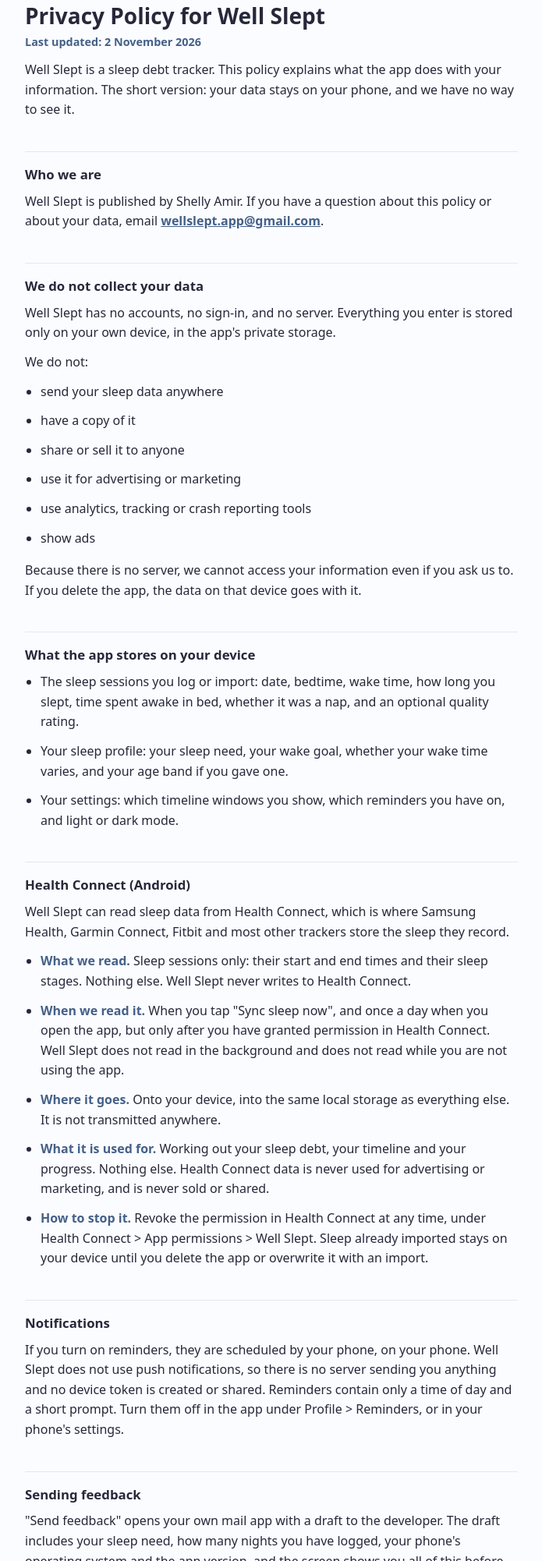
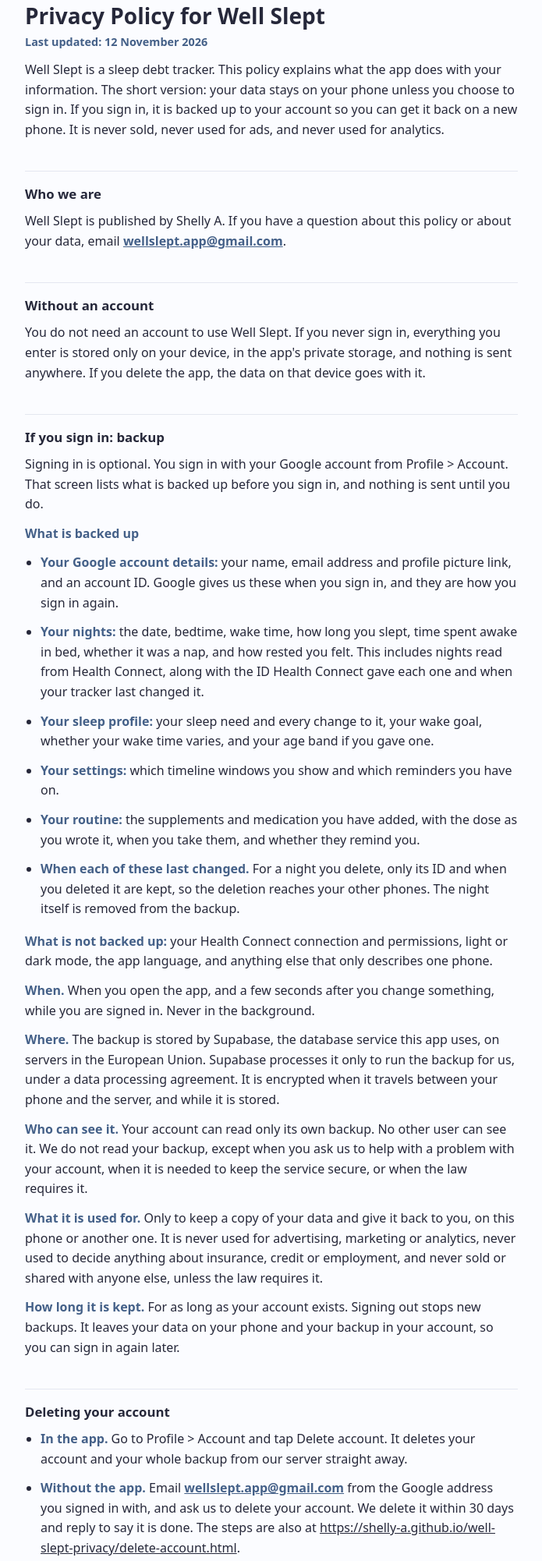
Before and after one commit to shelly-a/well-slept-privacy, a plain HTML site: page index.html in a window 1280 px wide. Shown: the part 45-2047 px from the top of the page at 78% size, without its empty margins (292-987 px from the left). Drawn offline with Linux system fonts and the light colour scheme.

Commit message:
Publish the accounts version of the policy, and the deletion page
The app now has optional Google sign-in with a backup stored by
Supabase, on in every build. The policy published on 2 November said
nothing leaves the phone, which is no longer true for anyone who signs
in, so it has to change before the next Play upload. This is the
version from the app repo's docs/privacy-policy.html, dated 12 November.

delete-account.html is new. Google Play requires a web page where
people can ask for their account to be deleted, for any app that lets
them create one. Its address goes in the Data safety form.

Co-Authored-By: Claude Opus 5.5 <noreply@anthropic.com>

```diff
--- a/index.html
+++ b/index.html
@@ -29,56 +29,65 @@
 <body>
 <main>
   <h1>Privacy Policy for Well Slept</h1>
-  <p><strong>Last updated: 2 November 2026</strong></p>
-  <p>Well Slept is a sleep debt tracker. This policy explains what the app does with your information. The short version: your data stays on your phone, and we have no way to see it.</p>
+  <p><strong>Last updated: 12 November 2026</strong></p>
+  <p>Well Slept is a sleep debt tracker. This policy explains what the app does with your information. The short version: your data stays on your phone unless you choose to sign in. If you sign in, it is backed up to your account so you can get it back on a new phone. It is never sold, never used for ads, and never used for analytics.</p>
   <h2>Who we are</h2>
-  <p>Well Slept is published by Shelly Amir. If you have a question about this policy or about your data, email <strong><a href="mailto:wellslept.app@gmail.com">wellslept.app@gmail.com</a></strong>.</p>
-  <h2>We do not collect your data</h2>
-  <p>Well Slept has no accounts, no sign-in, and no server. Everything you enter is stored only on your own device, in the app&#x27;s private storage.</p>
-  <p>We do not:</p>
+  <p>Well Slept is published by Shelly A. If you have a question about this policy or about your data, email <strong><a href="mailto:wellslept.app@gmail.com">wellslept.app@gmail.com</a></strong>.</p>
+  <h2>Without an account</h2>
+  <p>You do not need an account to use Well Slept. If you never sign in, everything you enter is stored only on your device, in the app&#x27;s private storage, and nothing is sent anywhere. If you delete the app, the data on that device goes with it.</p>
+  <h2>If you sign in: backup</h2>
+  <p>Signing in is optional. You sign in with your Google account from Profile &gt; Account. That screen lists what is backed up before you sign in, and nothing is sent until you do.</p>
+  <p><strong>What is backed up</strong></p>
   <ul>
-  <li>send your sleep data anywhere</li>
-  <li>have a copy of it</li>
-  <li>share or sell it to anyone</li>
-  <li>use it for advertising or marketing</li>
-  <li>use analytics, tracking or crash reporting tools</li>
-  <li>show ads</li>
+  <li><strong>Your Google account details:</strong> your name, email address and profile picture link, and an account ID. Google gives us these when you sign in, and they are how you sign in again.</li>
+  <li><strong>Your nights:</strong> the date, bedtime, wake time, how long you slept, time spent awake in bed, whether it was a nap, and how rested you felt. This includes nights read from Health Connect, along with the ID Health Connect gave each one and when your tracker last changed it.</li>
+  <li><strong>Your sleep profile:</strong> your sleep need and every change to it, your wake goal, whether your wake time varies, and your age band if you gave one.</li>
+  <li><strong>Your settings:</strong> which timeline windows you show and which reminders you have on.</li>
+  <li><strong>Your routine:</strong> the supplements and medication you have added, with the dose as you wrote it, when you take them, and whether they remind you.</li>
+  <li><strong>When each of these last changed.</strong> For a night you delete, only its ID and when you deleted it are kept, so the deletion reaches your other phones. The night itself is removed from the backup.</li>
   </ul>
-  <p>Because there is no server, we cannot access your information even if you ask us to. If you delete the app, the data on that device goes with it.</p>
-  <h2>What the app stores on your device</h2>
+  <p><strong>What is not backed up:</strong> your Health Connect connection and permissions, light or dark mode, the app language, and anything else that only describes one phone.</p>
+  <p><strong>When.</strong> When you open the app, and a few seconds after you change something, while you are signed in. Never in the background.</p>
+  <p><strong>Where.</strong> The backup is stored by Supabase, the database service this app uses, on servers in the European Union. Supabase processes it only to run the backup for us, under a data processing agreement. It is encrypted when it travels between your phone and the server, and while it is stored.</p>
+  <p><strong>Who can see it.</strong> Your account can read only its own backup. No other user can see it. We do not read your backup, except when you ask us to help with a problem with your account, when it is needed to keep the service secure, or when the law requires it.</p>
+  <p><strong>What it is used for.</strong> Only to keep a copy of your data and give it back to you, on this phone or another one. It is never used for advertising, marketing or analytics, never used to decide anything about insurance, credit or employment, and never sold or shared with anyone else, unless the law requires it.</p>
+  <p><strong>How long it is kept.</strong> For as long as your account exists. Signing out stops new backups. It leaves your data on your phone and your backup in your account, so you can sign in again later.</p>
+  <h2>Deleting your account</h2>
   <ul>
-  <li>The sleep sessions you log or import: date, bedtime, wake time, how long you slept, time spent awake in bed, whether it was a nap, and an optional quality rating.</li>
-  <li>Your sleep profile: your sleep need, your wake goal, whether your wake time varies, and your age band if you gave one.</li>
-  <li>Your settings: which timeline windows you show, which reminders you have on, and light or dark mode.</li>
+  <li><strong>In the app.</strong> Go to Profile &gt; Account and tap Delete account. It deletes your account and your whole backup from our server straight away.</li>
+  <li><strong>Without the app.</strong> Email <strong><a href="mailto:wellslept.app@gmail.com">wellslept.app@gmail.com</a></strong> from the Google address you signed in with, and ask us to delete your account. We delete it within 30 days and reply to say it is done. The steps are also at <a href="https://shelly-a.github.io/well-slept-privacy/delete-account.html">https://shelly-a.github.io/well-slept-privacy/delete-account.html</a>.</li>
+  <li><strong>What is deleted.</strong> Your Google account details as listed above, and everything in your backup. Nothing of your account is kept on our server afterwards.</li>
+  <li><strong>What stays.</strong> The data on your phone. It stays until you delete it in the app or uninstall the app. Deleting your Well Slept account does not touch your Google account.</li>
   </ul>
   <h2>Health Connect (Android)</h2>
   <p>Well Slept can read sleep data from Health Connect, which is where Samsung Health, Garmin Connect, Fitbit and most other trackers store the sleep they record.</p>
   <ul>
   <li><strong>What we read.</strong> Sleep sessions only: their start and end times and their sleep stages. Nothing else. Well Slept never writes to Health Connect.</li>
   <li><strong>When we read it.</strong> When you tap &quot;Sync sleep now&quot;, and once a day when you open the app, but only after you have granted permission in Health Connect. Well Slept does not read in the background and does not read while you are not using the app.</li>
-  <li><strong>Where it goes.</strong> Onto your device, into the same local storage as everything else. It is not transmitted anywhere.</li>
-  <li><strong>What it is used for.</strong> Working out your sleep debt, your timeline and your progress. Nothing else. Health Connect data is never used for advertising or marketing, and is never sold or shared.</li>
-  <li><strong>How to stop it.</strong> Revoke the permission in Health Connect at any time, under Health Connect &gt; App permissions &gt; Well Slept. Sleep already imported stays on your device until you delete the app or overwrite it with an import.</li>
+  <li><strong>Where it goes.</strong> Onto your device, into the same storage as everything else. If you sign in, these nights are included in your backup like the nights you log yourself, so they come back on a new phone. They do not go anywhere else.</li>
+  <li><strong>What it is used for.</strong> Working out your sleep debt, your timeline and your progress, and, if you sign in, keeping them in your backup. Nothing else. Health Connect data is never used for advertising or marketing, and is never sold or shared.</li>
+  <li><strong>How to stop it.</strong> Revoke the permission in Health Connect at any time, under Health Connect &gt; App permissions &gt; Well Slept. Sleep already imported stays in the app, and in your backup if you are signed in, until you delete it.</li>
   </ul>
   <h2>Notifications</h2>
   <p>If you turn on reminders, they are scheduled by your phone, on your phone. Well Slept does not use push notifications, so there is no server sending you anything and no device token is created or shared. Reminders contain only a time of day and a short prompt. Turn them off in the app under Profile &gt; Reminders, or in your phone&#x27;s settings.</p>
   <h2>Sending feedback</h2>
   <p>&quot;Send feedback&quot; opens your own mail app with a draft to the developer. The draft includes your sleep need, how many nights you have logged, your phone&#x27;s operating system and the app version, and the screen shows you all of this before your mail app opens. Nothing is sent unless you press send, and you can delete any of it first.</p>
   <h2>Exporting and importing your data</h2>
-  <p>&quot;Copy export to clipboard&quot; puts a copy of your data on your clipboard so you can save it or move it to another device. What happens to it after that is up to you, and depends on where you paste it. Well Slept does not upload it.</p>
-  <p>Importing replaces the data in the app with whatever you paste in.</p>
+  <p>&quot;Copy export to clipboard&quot; puts a copy of your data on your clipboard so you can save it or move it to another device. What happens to it after that is up to you, and depends on where you paste it. Well Slept does not upload the export.</p>
+  <p>Importing replaces the data in the app with whatever you paste in. If you are signed in, what you import is then backed up too.</p>
   <h2>Permissions the app asks for</h2>
   <ul>
   <li><strong>Notifications</strong>, only if you turn a reminder on.</li>
   <li><strong>Health Connect sleep access</strong>, only if you use the Health Connect sync.</li>
   </ul>
-  <p>Well Slept asks for nothing else. It does not use your location, camera, microphone, contacts or files.</p>
+  <p>Signing in uses your Google account through Android&#x27;s own sign-in screen. Well Slept never sees your Google password. It does not use your location, camera, microphone, contacts or files.</p>
   <h2>Children</h2>
-  <p>Well Slept is not directed at children under 13, and we do not knowingly collect information from them. Since the app collects nothing at all, there is nothing for us to hold or delete.</p>
+  <p>Well Slept is not directed at children under 13, and we do not knowingly collect information from them. If you believe a child under 13 has signed in, email us and we will delete their account and backup.</p>
   <h2>Your rights</h2>
-  <p>Your data is on your device and under your control. You can view all of it in the app, export it at any time, overwrite it with an import, or delete it by uninstalling the app. There is no request to make to us, because we hold nothing.</p>
+  <p>Without an account, your data is on your device and under your control. You can view all of it in the app, export it at any time, overwrite it with an import, or delete it by uninstalling the app.</p>
+  <p>If you sign in, you can see everything in your backup in the app, since it is the same data. You can export it, correct it by changing it in the app, and delete it as described above. Wherever you live, you can email us to ask what we hold about you, or to have it deleted. If you are in the European Union or the United Kingdom, the legal basis for the backup is your consent, given when you sign in. You can withdraw it by deleting your account, and you can complain to your local data protection authority.</p>
   <h2>Changes to this policy</h2>
-  <p>If this policy changes, the new version will be posted at this address and the date at the top will be updated. If a change ever means the app starts collecting something, we will say so in the app before it happens.</p>
+  <p>If this policy changes, the new version will be posted at this address and the date at the top will be updated. If a change ever means the app starts collecting something new, we will say so in the app before it happens.</p>
   <h2>Contact</h2>
   <p><strong><a href="mailto:wellslept.app@gmail.com">wellslept.app@gmail.com</a></strong></p>
 </main>
```
Also changed, not shown: delete-account.html (added, +52 -0 lines), 1 other file.
